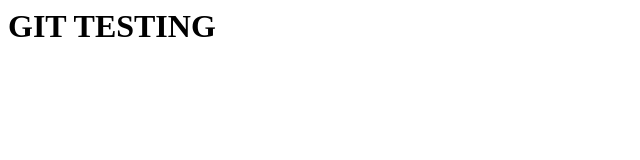
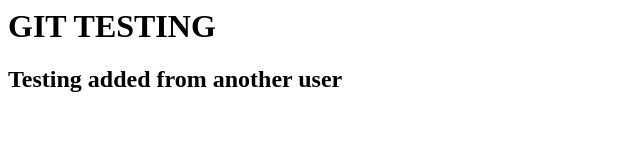
Before and after one commit to Shamseer88/test-code, a plain HTML site: page index.html in a window 1280 px wide. Shown: the whole page, without its empty margins (0-640 px from the left). Drawn offline with Linux system fonts and the light colour scheme.

Commit message:
Update index.html

```diff
--- a/index.html
+++ b/index.html
@@ -7,5 +7,6 @@
 </head>
 <body>
     <h1>GIT TESTING</h1>
+    <h2>Testing added from another user</h2>
 </body>
 </html>
```
